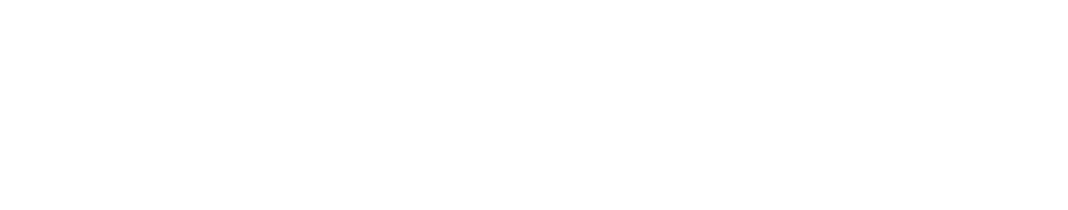
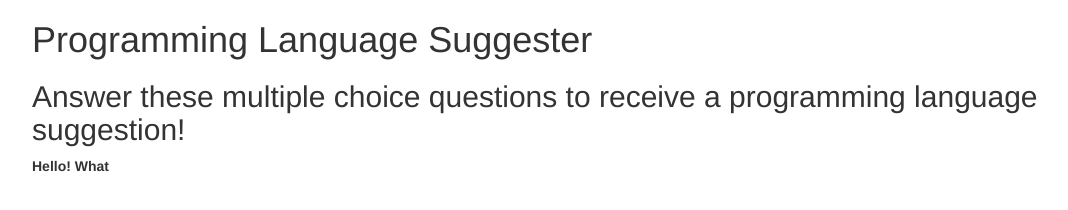
Before and after one commit to jaki-w/programming-language-suggester, a plain HTML site: page index.html in a window 1280 px wide. Shown: the whole page, without its empty margins (38-1106 px from the left). Drawn offline with Linux system fonts and the light colour scheme.

Commit message:
add h1, h2, and form group.

```diff
--- a/index.html
+++ b/index.html
@@ -8,6 +8,17 @@
     <title>Programming Language Suggester</title>
   </head>
   <body>
+    <div class="container">
+      <h1>Programming Language Suggester</h1>
+      <h2>Answer these multiple choice questions to receive a programming language suggestion!</h2>
 
+      <form id="quiz">
+        <div class="form-group">
+          <label for="name">Hello! What </label>
+        </div>
+
+      </form>
+
+    </div><!--container-->
   </body>
 </html>
```
